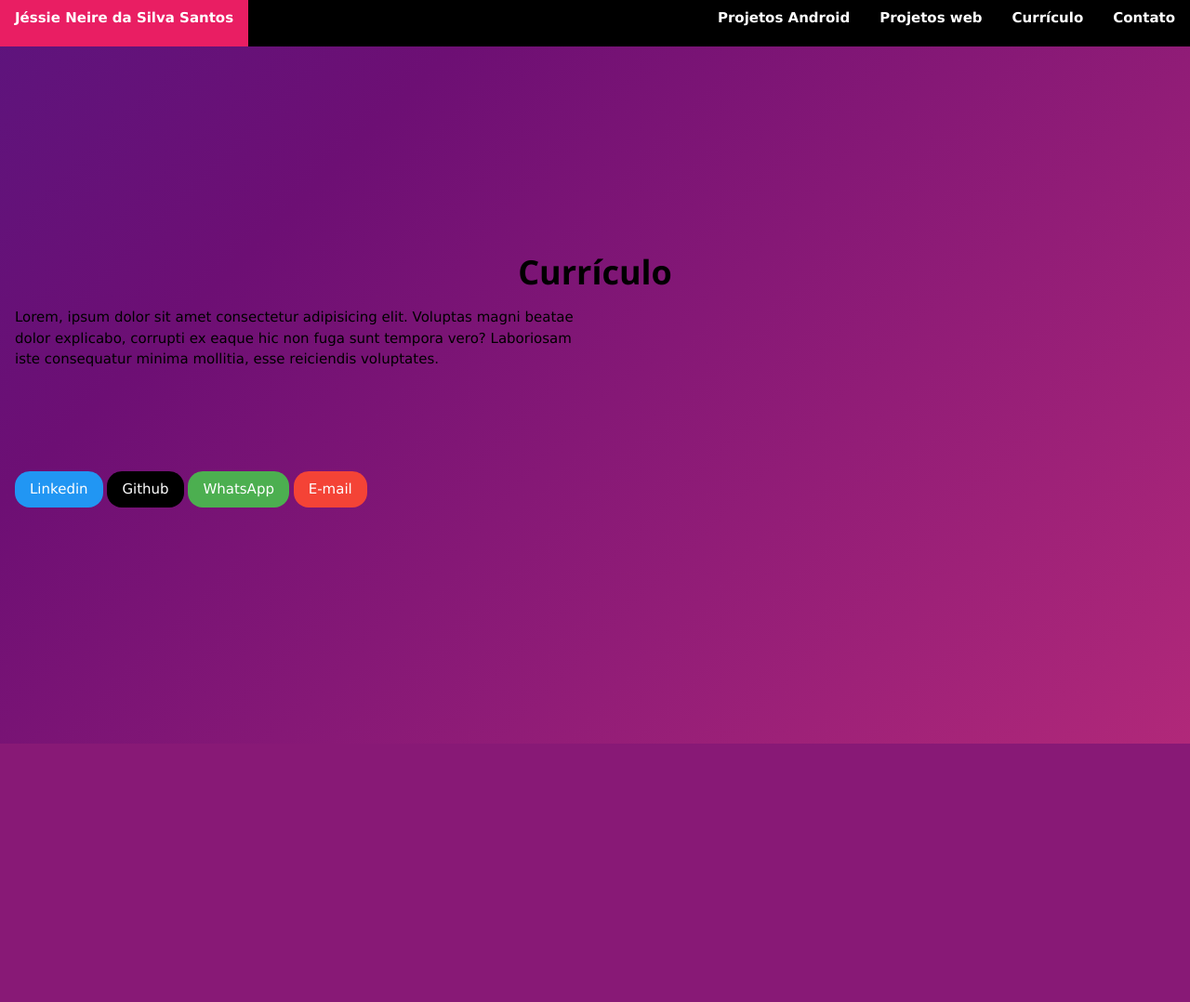
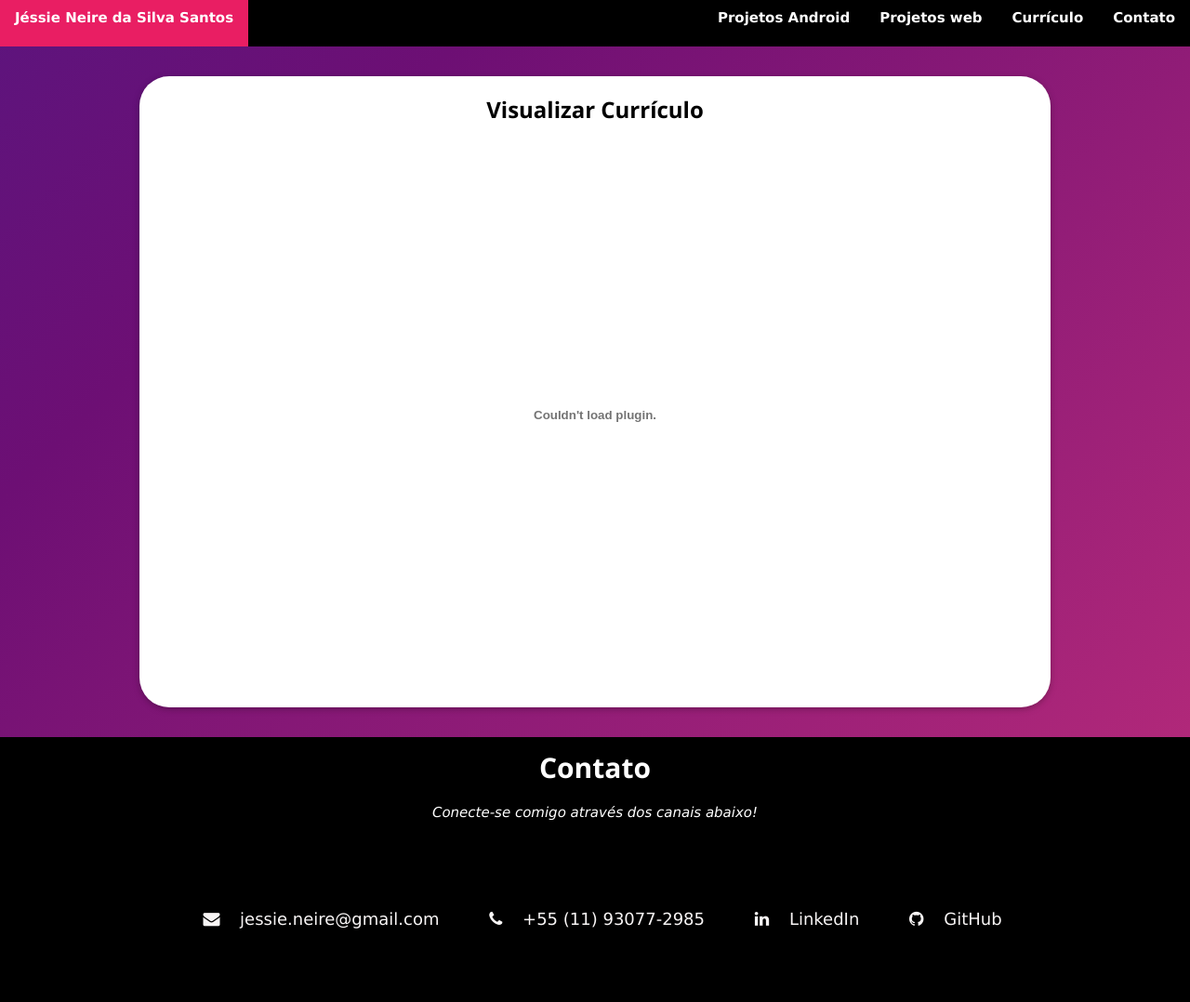
Before and after one commit to JessieNeire/portfolio_jessie, a PHP site: page /curriculo.html in a window 1280 px wide. Shown: the whole page at 93% size. Before the commit the page ends 800 px from the top, so only its background shows below. Run offline with PHP 8.4, Linux system fonts and the light colour scheme.

Commit message:
inserir curriculo e contato

```diff
--- a/curriculo.html
+++ b/curriculo.html
@@ -1,4 +1,3 @@
-
 <!DOCTYPE html>
 <html lang="pt-br">
 
@@ -16,30 +15,41 @@
     <nav class="w3-bar w3-mobile w3-top w3-center w3-black" style="height: 50px;">
         <a href="index.html" class="item_nav w3-bar-item w3-button w3-left w3-hover-pink"><b>Jéssie Neire da Silva
                 Santos</b></a>
-        <a href="curriculo.html" class="item_nav w3-bar-item w3-button w3-right w3-hover-pink"><b>Contato</b></a>
+        <a href="#contato" class="item_nav w3-bar-item w3-button w3-right w3-hover-pink"><b>Contato</b></a>
         <a href="curriculo.html" class="item_nav w3-bar-item w3-button w3-right w3-hover-pink"><b>Currículo</b></a>
         <a href="projetos_web.html" class="item_nav w3-bar-item w3-button w3-right w3-hover-pink"><b>Projetos
                 web</b></a>
         <a href="projetos_android.html" class="item_nav w3-bar-item w3-button w3-right w3-hover-pink"><b>Projetos
                 Android</b></a>
     </nav>
-    <div class="w3-container w3-row-cell" id="curriculo" style="padding-top: 20%;">
-        <h1 class="w3-center"><b>Currículo</b></h1>
-        <div class="w3-half">
+    <div class="w3-container w3-padding-32" id="curriculo">
 
-            Lorem, ipsum dolor sit amet consectetur adipisicing elit. Voluptas magni beatae dolor explicabo, corrupti ex eaque hic non fuga sunt tempora vero? Laboriosam iste consequatur minima mollitia, esse reiciendis voluptates.
+        <div class="w3-content w3-card w3-padding w3-round-xxlarge w3-text-black"
+            style="background-color: rgb(255, 255, 255); margin-top:50px;">
+            <h3 class="w3-center"><b>Visualizar Currículo</b></h3>
+
+            <div class="w3-center">
+                <embed src="doc\CV - Jessie Neire.pdf" type="application/pdf" width="100%" height="600px" />
+            </div>
 
         </div>
-        <div class="w3-half">
+    </div>
 
-            <img src="" class="curriculo">
+    <div class="w3-container w3-padding-128 contact-info w3-text-white" id="contato">
+        <div class="w3-content">
+            <h2 class="w3-center"><b>Contato</b></h2>
+            <p class="w3-center"><em>Conecte-se comigo através dos canais abaixo!</em></p>
+            <div class="w3-center w3-padding-64 w3-large">
 
-        </div>
-        <div style="margin-top: 15%;">
-            <a href="https://www.linkedin.com/in/JessieNeire" class="w3-button w3-blue w3-round-xlarge">Linkedin</a>
-            <a href="https://www.github.com/JessieNeire" class="w3-button w3-black w3-round-xlarge">Github</a>
-            <a href="https://wa.me/5511970972650" class=" w3-button w3-green w3-round-xlarge">WhatsApp</a>
-            <a href="mailto:jessie.neire@gmail.com" class=" w3-button w3-red w3-round-xlarge">E-mail</a>
+                <a href="mailto:jessie.neire@gmail.com" class="contact-link">
+                    <i class="fa fa-envelope contact-icons"></i> jessie.neire@gmail.com </a>
+                <a href="tel:+5511930772985" class="contact-link"> <i class="fa fa-phone contact-icons"></i> +55 (11)
+                    93077-2985 </a>
+                <a href="https://www.linkedin.com/in/jessieneire" class="contact-link" target="_blank">
+                    <i class="fa fa-linkedin contact-icons"></i> LinkedIn </a>
+                <a href="https://github.com/seuperfil" class="contact-link" target="_blank">
+                    <i class="fa fa-github contact-icons"></i> GitHub </a>
+            </div>
         </div>
     </div>
 </body>
--- a/index.html
+++ b/index.html
@@ -15,7 +15,7 @@
     <nav class="w3-bar w3-mobile w3-top w3-center w3-black" style="height: 50px;">
         <a href="index.html" class="item_nav w3-bar-item w3-button w3-left w3-hover-pink"><b>Jéssie Neire da Silva
                 Santos</b></a>
-        <a href="curriculo.html" class="item_nav w3-bar-item w3-button w3-right w3-hover-pink"><b>Contato</b></a>
+        <a href="curriculo.html#contato" class="item_nav w3-bar-item w3-button w3-right w3-hover-pink"><b>Contato</b></a>
         <a href="curriculo.html" class="item_nav w3-bar-item w3-button w3-right w3-hover-pink"><b>Currículo</b></a>
         <a href="projetos_web.html" class="item_nav w3-bar-item w3-button w3-right w3-hover-pink"><b>Projetos
                 web</b></a>
--- a/projetos_android.html
+++ b/projetos_android.html
@@ -16,7 +16,7 @@
     <nav class="w3-bar w3-mobile w3-top w3-center w3-black" style="height: 50px;">
         <a href="index.html" class="item_nav w3-bar-item w3-button w3-left w3-hover-pink"><b>Jéssie Neire da Silva
                 Santos</b></a>
-        <a href="curriculo.html" class="item_nav w3-bar-item w3-button w3-right w3-hover-pink"><b>Contato</b></a>
+        <a href="curriculo.html#contato" class="item_nav w3-bar-item w3-button w3-right w3-hover-pink"><b>Contato</b></a>
         <a href="curriculo.html" class="item_nav w3-bar-item w3-button w3-right w3-hover-pink"><b>Currículo</b></a>
         <a href="projetos_web.html" class="item_nav w3-bar-item w3-button w3-right w3-hover-pink"><b>Projetos
                 Web</b></a>
--- a/projetos_web.html
+++ b/projetos_web.html
@@ -16,7 +16,7 @@
     <nav class="w3-bar w3-mobile w3-top w3-center w3-black" style="height: 50px;">
         <a href="index.html" class="item_nav w3-bar-item w3-button w3-left w3-hover-pink"><b>Jéssie Neire da Silva
                 Santos</b></a>
-        <a href="curriculo.html" class="item_nav w3-bar-item w3-button w3-right w3-hover-pink"><b>Contato</b></a>
+        <a href="curriculo.html#contato" class="item_nav w3-bar-item w3-button w3-right w3-hover-pink"><b>Contato</b></a>
         <a href="curriculo.html" class="item_nav w3-bar-item w3-button w3-right w3-hover-pink"><b>Currículo</b></a>
         <a href="projetos_web.html" class="item_nav w3-bar-item w3-button w3-right w3-hover-pink"><b>Projetos
                 Web</b></a>
--- a/style.css
+++ b/style.css
@@ -76,3 +76,23 @@
  ul {
      text-align: justify;
  }
+
+ .contact-info {
+     padding: 32px;
+     background-color: #000000;
+ }
+
+ .contact-icons {
+     font-size: 24px;
+     margin: 16px;
+ }
+
+ .contact-link {
+     margin: 16px;
+     text-decoration: none;
+     color: rgb(248, 245, 245);
+ }
+
+ .contact-link:hover {
+     color: #0073e6;
+ }
```
